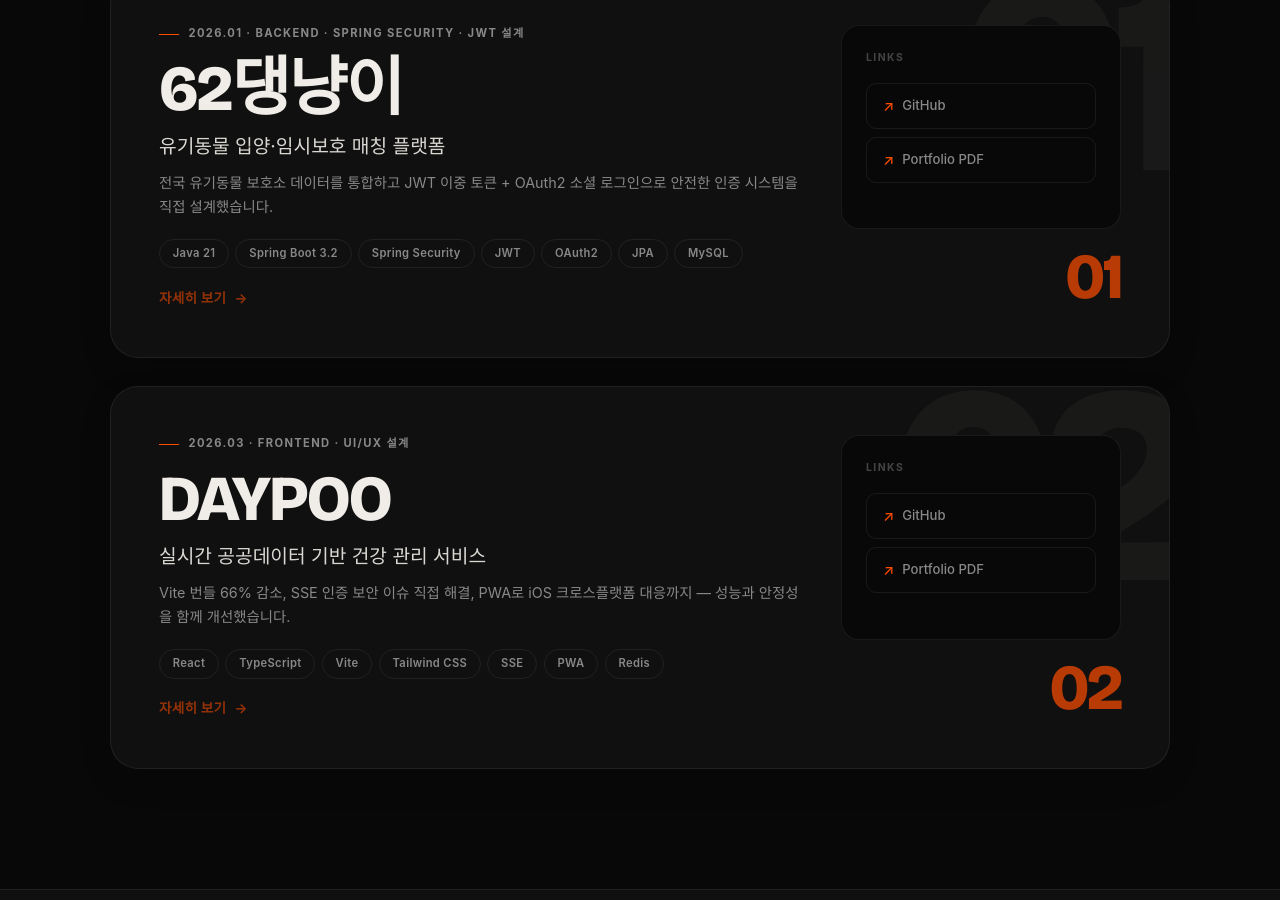
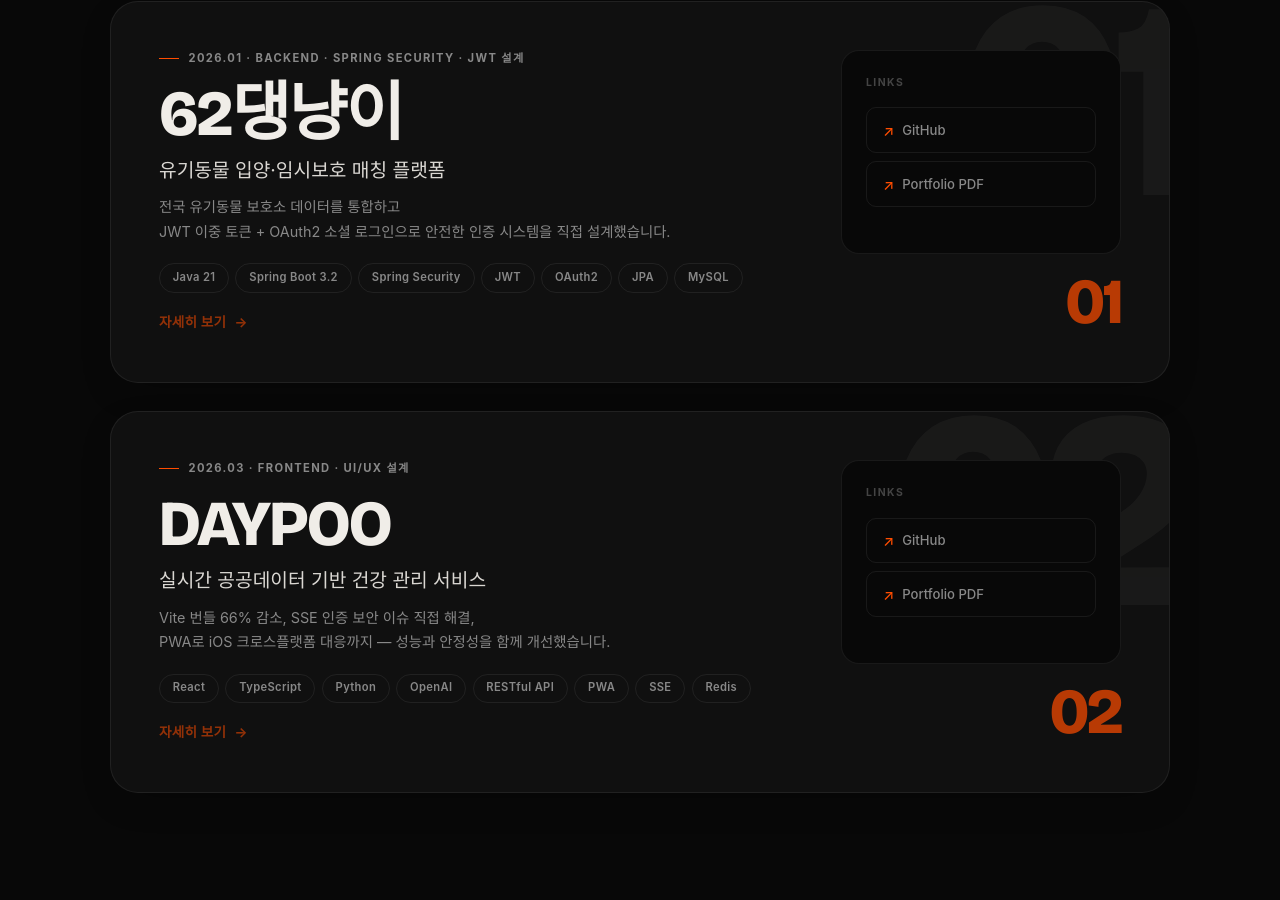
Before and after one commit to jhyeon9185/portfolio, a React (Vite) app: page / in a window 1280 px wide. Shown: the part 2472-3372 px from the top of the page. Built offline with nearby package versions, Linux system fonts and the light colour scheme; a web font is replaced by a local one.

Commit message:
style: refine work section layout and update project tech stacks

```diff
--- a/src/index.css
+++ b/src/index.css
@@ -965,6 +965,9 @@ button {
   line-height: 1.7;
   color: var(--text-2);
   margin-bottom: 1.2rem;
+  max-width: 520px;
+  word-break: keep-all;
+  white-space: pre-line;
 }
 
 .pcard-tags {
--- a/src/sections/About.jsx
+++ b/src/sections/About.jsx
@@ -2,7 +2,7 @@ import { motion } from 'framer-motion'
 import {
   SiReact, SiTypescript, SiOpenjdk, SiSpring,
   SiMysql, SiDocker, SiTailwindcss, SiGit,
-  SiSlack, SiNotion, SiFigma,
+  SiSlack, SiNotion, SiFigma, SiPython, SiOpenai,
 } from 'react-icons/si'
 import { LuFileText, LuMessagesSquare } from 'react-icons/lu'
 
@@ -13,6 +13,8 @@ const toolIcons = [
   { label: 'Java 21',    Icon: SiOpenjdk },
   { label: 'Spring',     Icon: SiSpring },
   { label: 'MySQL',      Icon: SiMysql },
+  { label: 'Python',     Icon: SiPython },
+  { label: 'OpenAI',     Icon: SiOpenai },
   { label: 'Docker',     Icon: SiDocker },
   { label: 'Git',        Icon: SiGit },
 ]
--- a/src/sections/Works.jsx
+++ b/src/sections/Works.jsx
@@ -242,7 +242,7 @@ const projects = [
     num: '01',
     title: '62댕냥이',
     tagline: '유기동물 입양·임시보호 매칭 플랫폼',
-    description: '전국 유기동물 보호소 데이터를 통합하고 JWT 이중 토큰 + OAuth2 소셜 로그인으로 안전한 인증 시스템을 직접 설계했습니다.',
+    description: '전국 유기동물 보호소 데이터를 통합하고\nJWT 이중 토큰 + OAuth2 소셜 로그인으로 안전한 인증 시스템을 직접 설계했습니다.',
     role: 'Backend · Spring Security · JWT 설계',
     year: '2026.01',
     tags: ['Java 21', 'Spring Boot 3.2', 'Spring Security', 'JWT', 'OAuth2', 'JPA', 'MySQL'],
@@ -259,15 +259,16 @@ const projects = [
     num: '02',
     title: 'DAYPOO',
     tagline: '실시간 공공데이터 기반 건강 관리 서비스',
-    description: 'Vite 번들 66% 감소, SSE 인증 보안 이슈 직접 해결, PWA로 iOS 크로스플랫폼 대응까지 — 성능과 안정성을 함께 개선했습니다.',
+    description: 'Vite 번들 66% 감소, SSE 인증 보안 이슈 직접 해결,\nPWA로 iOS 크로스플랫폼 대응까지 — 성능과 안정성을 함께 개선했습니다.',
     role: 'Frontend · UI/UX 설계',
     year: '2026.03',
-    tags: ['React', 'TypeScript', 'Vite', 'Tailwind CSS', 'SSE', 'PWA', 'Redis'],
+    tags: ['React', 'TypeScript', 'Python', 'OpenAI', 'RESTful API', 'PWA', 'SSE', 'Redis'],
     contributions: [
       'Vite 번들 최적화로 66% 감소 (1.8MB → 620KB)',
       'SSE 인증 구조 설계 및 보안 이슈 직접 해결',
       'Redis 기반 실시간 랭킹 시스템 연동',
-      'PWA 적용으로 iOS 크로스 플랫폼 대응',
+      'Python & OpenAI를 활용한 개인화 건강 데이터 분석 및 조언 시스템 구현',
+      'PWA 적용으로 iOS 크로스 플랫폼 대응 및 RESTful API 구축',
     ],
     github: 'https://github.com/jhyeon9185/daypoo',
     pdf: `${import.meta.env.BASE_URL}portfolio_v3.pdf`,
```
